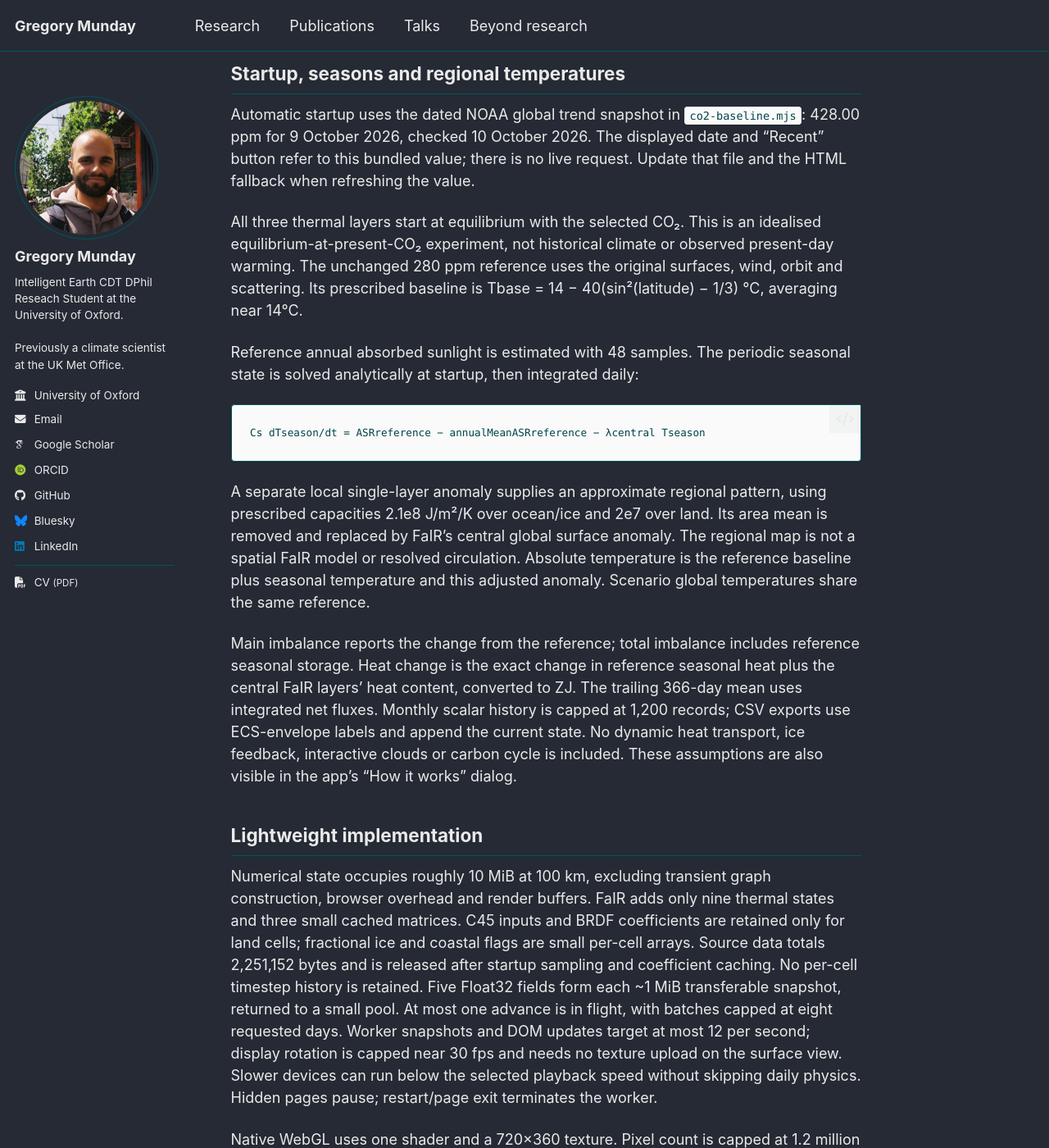
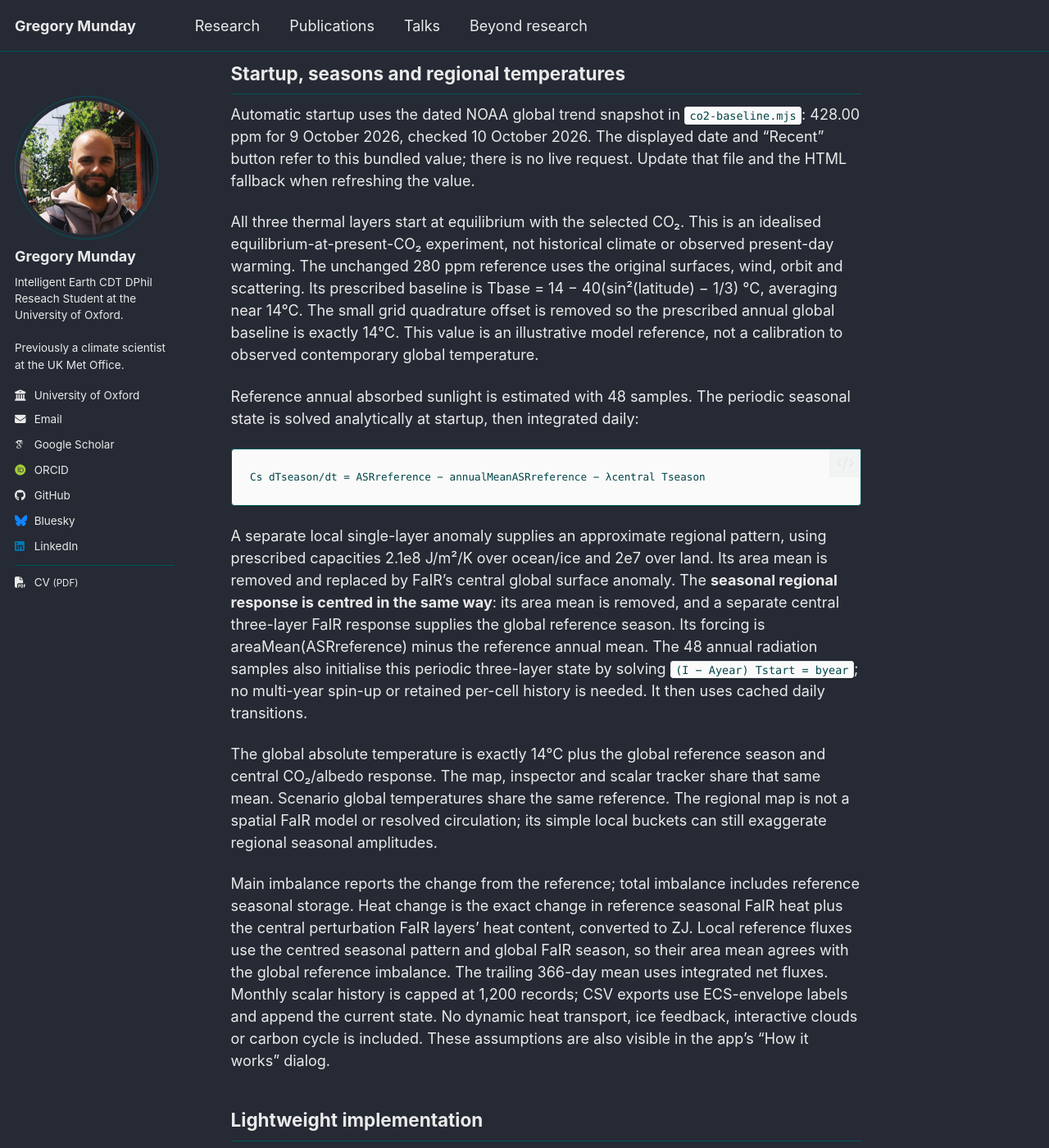
Before and after one commit to gregrmunday/gregrmunday.github.io, a Jekyll site: the page built from scripts/REFLECT.md, in a window 1280 px wide and 1400 px high, scrolled down 4294 px. Shown: the whole window at 82% size. Built offline with Jekyll 4.4.1, drawn with Linux system fonts in a browser that asks for light colours; some web fonts are replaced; our own code applies the rules of GitHub Pages for plain Markdown files; a script bundle is joined from its source files by our own code; library files that are not in the unit come from our copies; some of the changed text lies outside the part shown.

Commit message:
Correct global seasonal temperature and heat accounting

```diff
--- a/scripts/REFLECT.md
+++ b/scripts/REFLECT.md
@@ -164,6 +164,9 @@ idealised equilibrium-at-present-CO₂ experiment, not historical climate or obs
 present-day warming. The unchanged 280 ppm reference uses the original surfaces,
 wind, orbit and scattering. Its prescribed baseline is
 Tbase = 14 − 40(sin²(latitude) − 1/3) °C, averaging near 14°C.
+The small grid quadrature offset is removed so the prescribed annual global
+baseline is exactly 14°C. This value is an illustrative model reference, not a
+calibration to observed contemporary global temperature.
 
 Reference annual absorbed sunlight is estimated with 48 samples. The periodic
 seasonal state is solved analytically at startup, then integrated daily:
@@ -175,13 +178,24 @@ Cs dTseason/dt = ASRreference − annualMeanASRreference − λcentral Tseason
 A separate local single-layer anomaly supplies an approximate regional pattern,
 using prescribed capacities 2.1e8 J/m²/K over ocean/ice and 2e7 over land. Its
 area mean is removed and replaced by FaIR's central global surface anomaly.
-The regional map is not a spatial FaIR model or resolved circulation.
-Absolute temperature is the reference baseline plus seasonal temperature and
-this adjusted anomaly. Scenario global temperatures share the same reference.
+The **seasonal regional response is centred in the same way**: its area mean
+is removed, and a separate central three-layer FaIR response supplies the global
+reference season. Its forcing is areaMean(ASRreference) minus the reference
+annual mean. The 48 annual radiation samples also initialise this periodic
+three-layer state by solving `(I − Ayear) Tstart = byear`; no multi-year spin-up
+or retained per-cell history is needed. It then uses cached daily transitions.
+
+The global absolute temperature is exactly 14°C plus the global reference
+season and central CO₂/albedo response. The map, inspector and scalar tracker
+share that same mean. Scenario global temperatures share the same reference.
+The regional map is not a spatial FaIR model or resolved circulation; its simple
+local buckets can still exaggerate regional seasonal amplitudes.
 
 Main imbalance reports the change from the reference; total imbalance includes
 reference seasonal storage. Heat change is the exact change in reference seasonal
-heat plus the central FaIR layers' heat content, converted to ZJ. The trailing
+FaIR heat plus the central perturbation FaIR layers' heat content, converted to ZJ.
+Local reference fluxes use the centred seasonal pattern and global FaIR season,
+so their area mean agrees with the global reference imbalance. The trailing
 366-day mean uses integrated net fluxes. Monthly scalar history is capped at
 1,200 records; CSV exports use ECS-envelope labels and append the current state.
 No dynamic heat transport, ice feedback, interactive clouds or carbon cycle is
@@ -190,8 +204,8 @@ included. These assumptions are also visible in the app's “How it works” dia
 ## Lightweight implementation
 
 Numerical state occupies roughly 10 MiB at 100 km, excluding transient graph
-construction, browser overhead and render buffers. FaIR adds only nine thermal
-states and three small cached matrices. C45 inputs and BRDF coefficients are retained only for land cells; fractional ice and coastal flags
+construction, browser overhead and render buffers. FaIR adds only twelve thermal
+states and four small cached matrices. C45 inputs and BRDF coefficients are retained only for land cells; fractional ice and coastal flags
 are small per-cell arrays. Source data totals 2,251,152 bytes and is released after
 startup sampling and coefficient caching. No per-cell timestep history is retained.
 Five Float32 fields form each ~1 MiB transferable snapshot, returned to a small
```
Also changed, not shown: _pages/reflect.html (+3 -3 lines), assets/js/reflect/AGENTS.md (+9 -0 lines), assets/js/reflect/fair-ebm.mjs (+25 -0 lines), assets/js/reflect/globe-model.mjs (+30 -13 lines), scripts/REFLECT_NEXT.md (+19 -0 lines).
